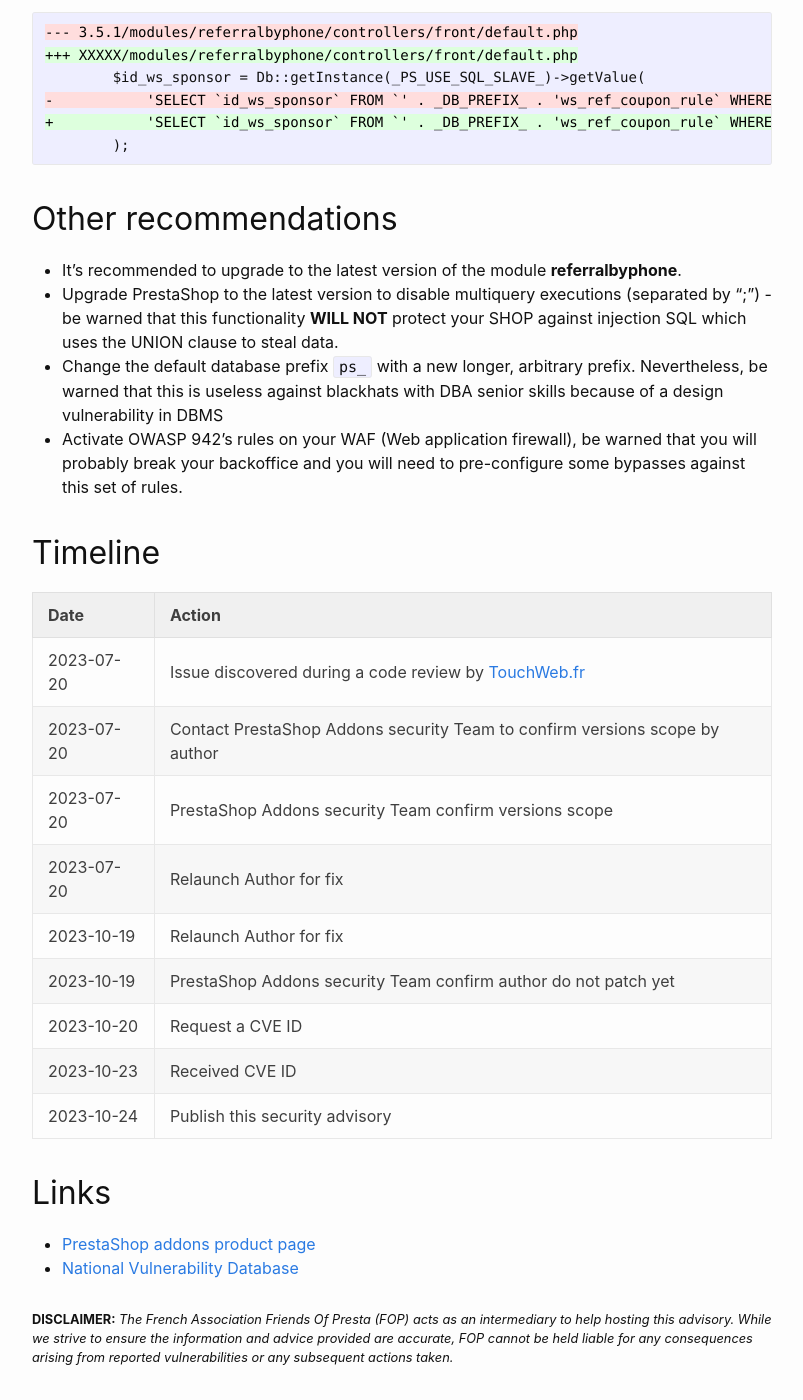
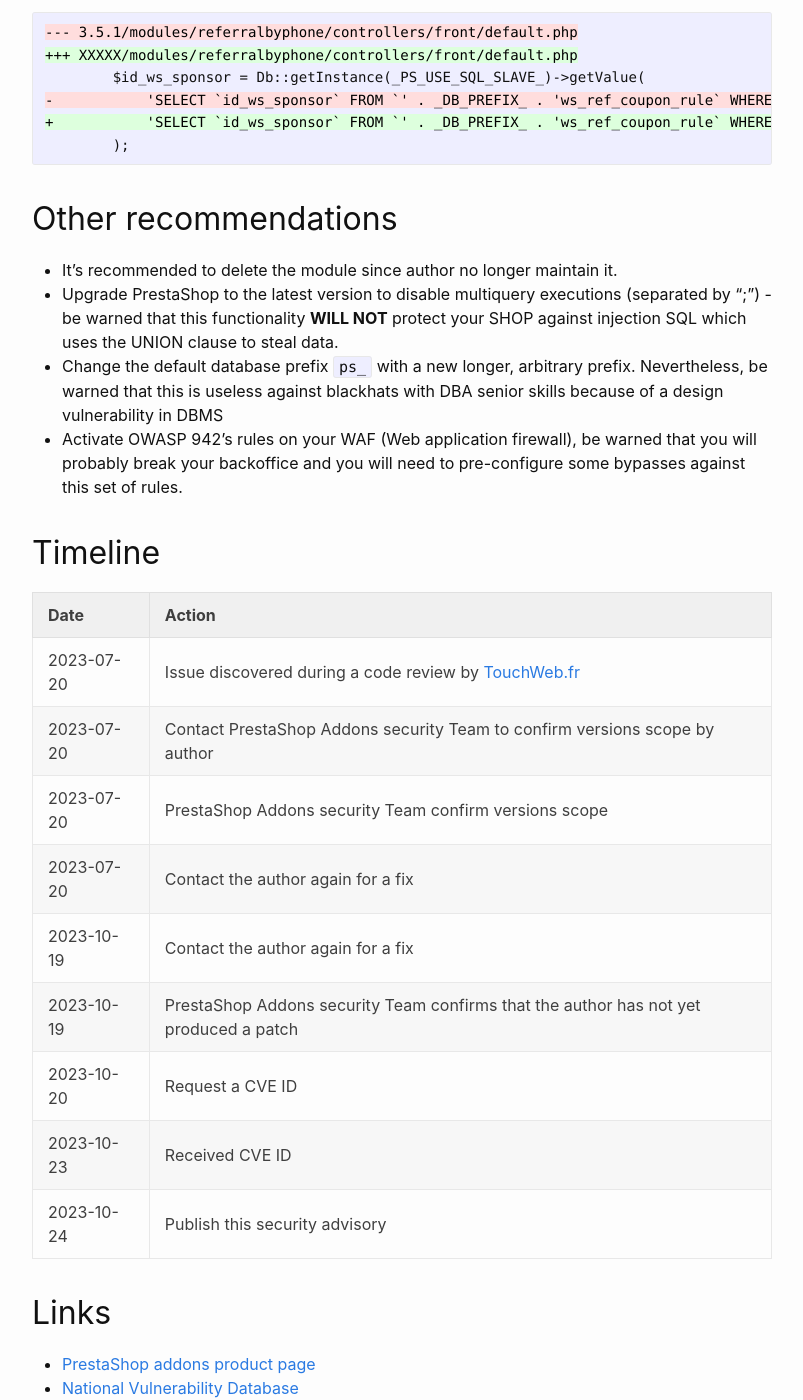
Before and after one commit to friends-of-presta/security-advisories, a Jekyll site: the page built from _posts/2023-10-24-referralbyphone.md, in a window 1280 px wide and 1400 px high, scrolled down 2311 px. Shown: the whole window, without its empty margins (238-1041 px from the left). Built offline with Jekyll 4.4.1, drawn with Linux system fonts in a browser that asks for light colours; some of the changed text lies outside the part shown.

Commit message:
Update 2023-10-24-referralbyphone.md

```diff
--- a/_posts/2023-10-24-referralbyphone.md
+++ b/_posts/2023-10-24-referralbyphone.md
@@ -19,7 +19,7 @@ In the module "Referral and Affiliation Program" (referralbyphone) up to 3.5.1 (
 * **Published at**: 2023-10-24
 * **Platform**: PrestaShop
 * **Product**: referralbyphone
-* **Impacted release**: <= 3.5.1 (WARNING : author do not fixed the vulnerability)
+* **Impacted release**: <= 3.5.1 (WARNING : The author has not fixed the vulnerability)
 * **Product author**: Snegurka
 * **Weakness**: [CWE-89](https://cwe.mitre.org/data/definitions/89.html)
 * **Severity**: critical (9.8)
@@ -73,7 +73,7 @@ curl -v -d 'fc=modulemodule=referralbyphone&controller=default&action=CartRuleVa
 
 ## Other recommendations
 
-* It’s recommended to upgrade to the latest version of the module **referralbyphone**.
+* It’s recommended to delete the module since author no longer maintain it.
 * Upgrade PrestaShop to the latest version to disable multiquery executions (separated by “;”) - be warned that this functionality **WILL NOT** protect your SHOP against injection SQL which uses the UNION clause to steal data.
 * Change the default database prefix `ps_` with a new longer, arbitrary prefix. Nevertheless, be warned that this is useless against blackhats with DBA senior skills because of a design vulnerability in DBMS
 * Activate OWASP 942's rules on your WAF (Web application firewall), be warned that you will probably break your backoffice and you will need to pre-configure some bypasses against this set of rules.
@@ -85,9 +85,9 @@ curl -v -d 'fc=modulemodule=referralbyphone&controller=default&action=CartRuleVa
 | 2023-07-20 | Issue discovered during a code review by [TouchWeb.fr](https://www.touchweb.fr) |
 | 2023-07-20 | Contact PrestaShop Addons security Team to confirm versions scope by author |
 | 2023-07-20 | PrestaShop Addons security Team confirm versions scope |
-| 2023-07-20 | Relaunch Author for fix |
-| 2023-10-19 | Relaunch Author for fix |
-| 2023-10-19 | PrestaShop Addons security Team confirm author do not patch yet |
+| 2023-07-20 | Contact the author again for a fix |
+| 2023-10-19 | Contact the author again for a fix |
+| 2023-10-19 | PrestaShop Addons security Team confirms that the author has not yet produced a patch |
 | 2023-10-20 | Request a CVE ID |
 | 2023-10-23 | Received CVE ID |
 | 2023-10-24 | Publish this security advisory |
```
